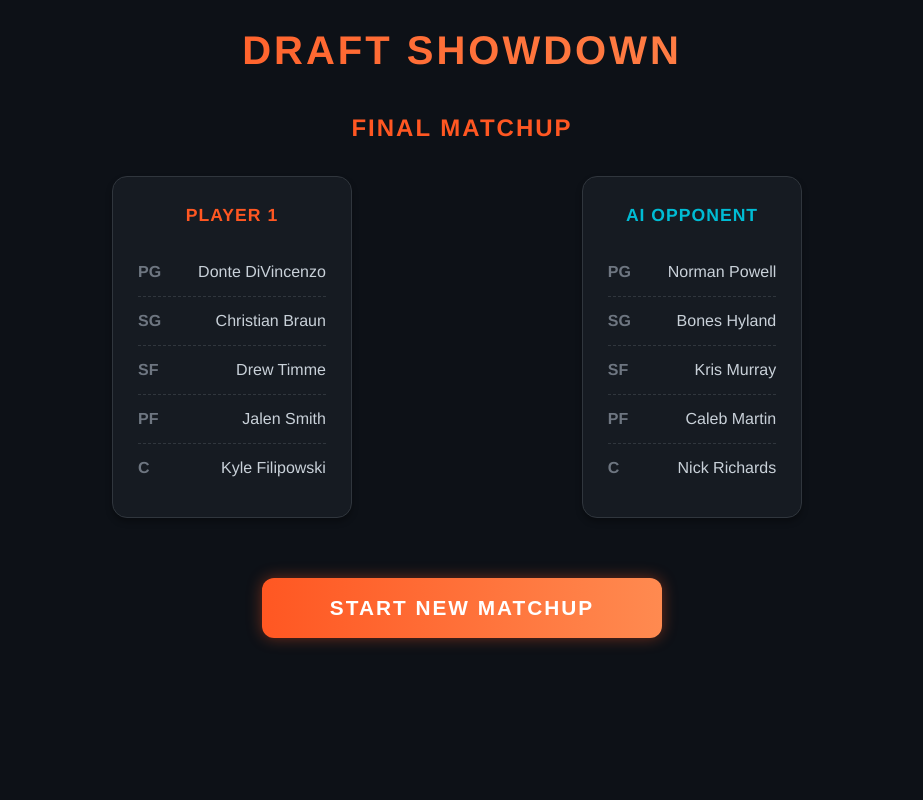
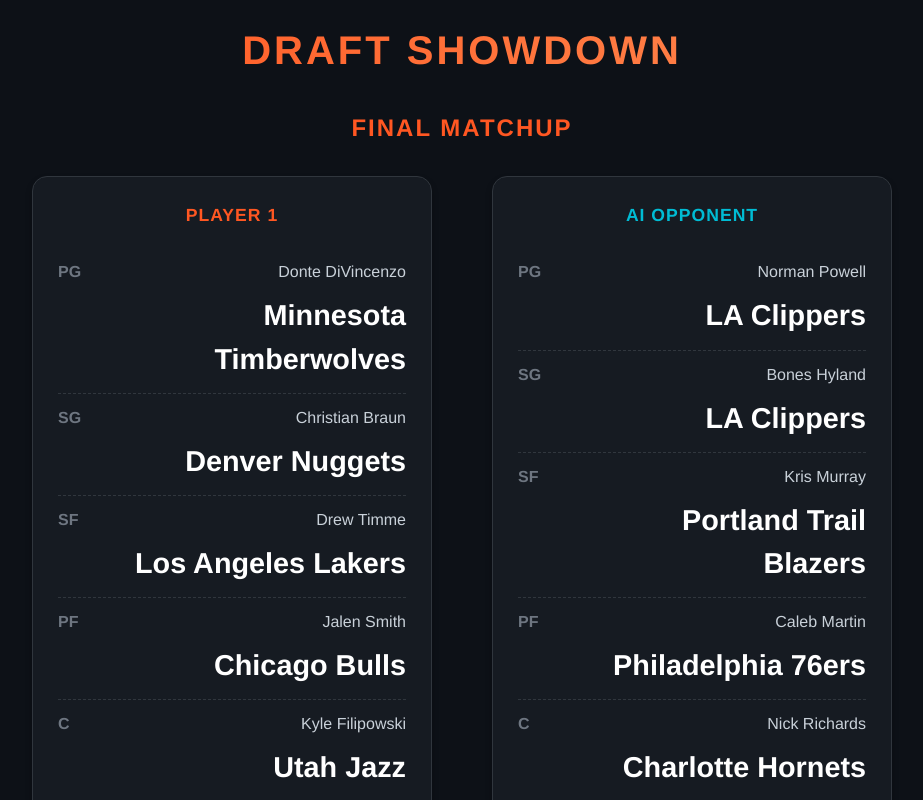
Before and after one commit to jayparadise/spin-pick, a React (Vite) app: page / in a window 1280 px wide. Both pictures are taken after a click on the button "AUTO-DRAFT". Shown: the top 800 px of the page, without its empty margins (178-1101 px from the left). Built offline with nearby package versions, Linux system fonts and the light colour scheme.

Commit message:
Updated App.tsx

```diff
--- a/src/App.css
+++ b/src/App.css
@@ -142,11 +142,25 @@
   width: 60px;
 }
 
+.player-info {
+  display: flex;
+  flex-direction: column;
+  align-items: flex-end;
+  flex: 1;
+  gap: 2px;
+}
+
 .player-name {
   color: #c9d1d9;
   font-weight: 500;
   text-align: right;
-  flex: 1;
+}
+
+.team-name {
+  color: #6e7681;
+  font-size: 0.75rem;
+  text-align: right;
+  font-weight: 400;
 }
 
 .team-card,
--- a/src/App.tsx
+++ b/src/App.tsx
@@ -70,7 +70,11 @@
   }
 
   function handleDraftPlayer(position: string, player: string) {
-    const updatedRoster = { ...playerRoster, [position]: player };
+    const teamName = spunTeam ? `${spunTeam.city} ${spunTeam.nickname}` : 'Unknown';
+    const updatedRoster = {
+      ...playerRoster,
+      [position]: { name: player, team: teamName }
+    };
     setPlayerRoster(updatedRoster);
 
     if (isRosterComplete(updatedRoster)) {
@@ -119,7 +123,10 @@
 
           if (eligiblePlayers.length > 0) {
             const randomPlayer = eligiblePlayers[Math.floor(Math.random() * eligiblePlayers.length)];
-            newRoster[pos] = randomPlayer.name;
+            newRoster[pos] = {
+              name: randomPlayer.name,
+              team: `${randomTeam.city} ${randomTeam.nickname}`
+            };
             drafted = true;
           }
         } catch (error) {
@@ -129,7 +136,7 @@
       }
 
       if (!drafted) {
-        newRoster[pos] = `Auto ${pos} Player`;
+        newRoster[pos] = { name: `Auto ${pos} Player`, team: 'Unknown' };
       }
     }
 
--- a/src/components/RosterCard.tsx
+++ b/src/components/RosterCard.tsx
@@ -13,12 +13,20 @@
   return (
     <div className={cardClass}>
       <div className={headerClass}>{title}</div>
-      {Object.entries(roster).map(([pos, player]) => (
-        <div key={pos} className="roster-row">
-          <span className="pos-label">{pos}</span>
-          <span className="player-name">{player || '---'}</span>
-        </div>
-      ))}
+      {Object.entries(roster).map(([pos, player]) => {
+        const playerName = typeof player === 'string' ? player : player.name;
+        const teamName = typeof player === 'string' ? null : player.team;
+
+        return (
+          <div key={pos} className="roster-row">
+            <span className="pos-label">{pos}</span>
+            <div className="player-info">
+              <span className="player-name">{playerName || '---'}</span>
+              {teamName && <span className="team-name">{teamName}</span>}
+            </div>
+          </div>
+        );
+      })}
     </div>
   );
 }
--- a/src/utils.ts
+++ b/src/utils.ts
@@ -11,7 +11,10 @@
 }
 
 export function isRosterComplete(roster: Roster): boolean {
-  return Object.values(roster).every((player) => player !== '---');
+  return Object.values(roster).every((player) => {
+    if (typeof player === 'string') return player !== '---';
+    return player.name !== '---';
+  });
 }
 
 export function filterEligiblePlayers(
@@ -42,7 +45,10 @@
 
         if (eligible.length > 0) {
           const randomPlayer = eligible[Math.floor(Math.random() * eligible.length)];
-          roster[pos] = randomPlayer.name;
+          roster[pos] = {
+            name: randomPlayer.name,
+            team: `${randomTeam.city} ${randomTeam.nickname}`
+          };
           drafted = true;
         }
       } catch (error) {
@@ -52,7 +58,7 @@
     }
 
     if (!drafted) {
-      roster[pos] = `AI ${pos} Player`;
+      roster[pos] = { name: `AI ${pos} Player`, team: 'Unknown' };
     }
   }
 
```
Also changed, not shown: src/types.ts (+7 -1 lines).
